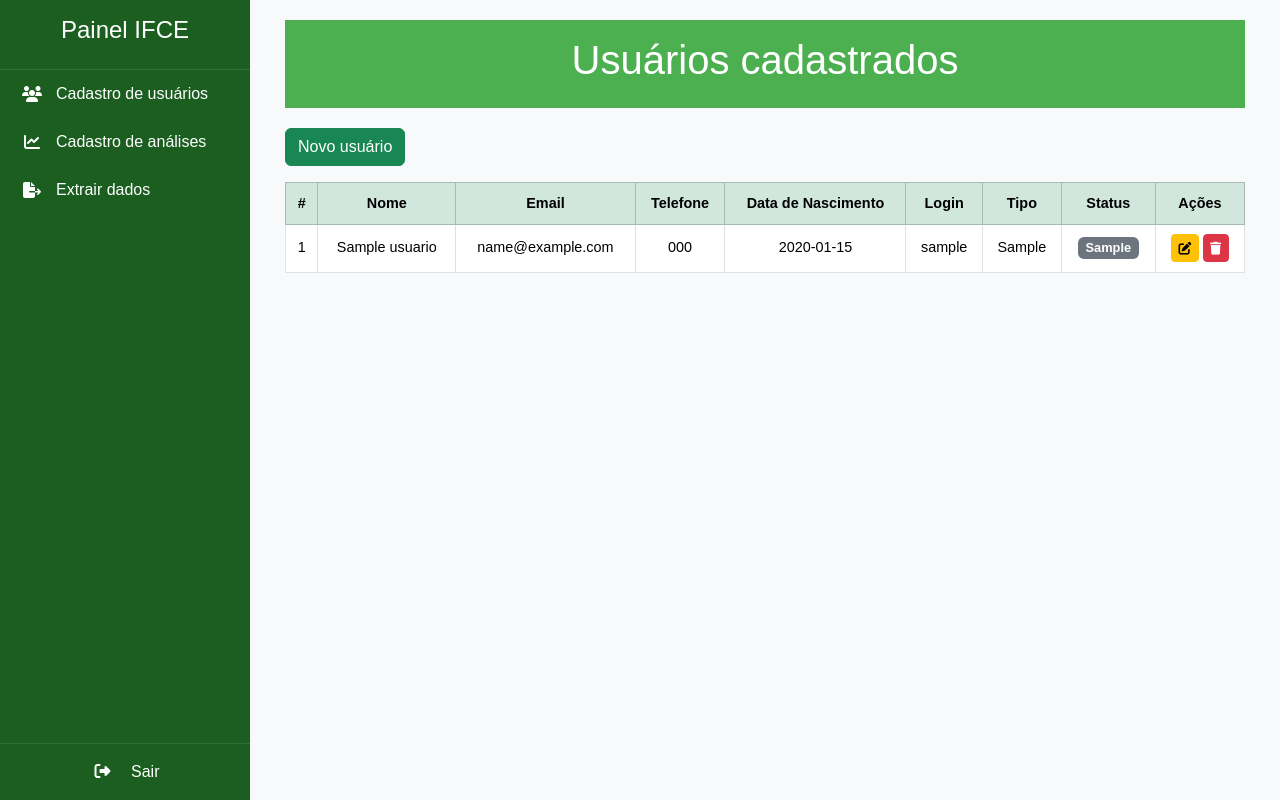
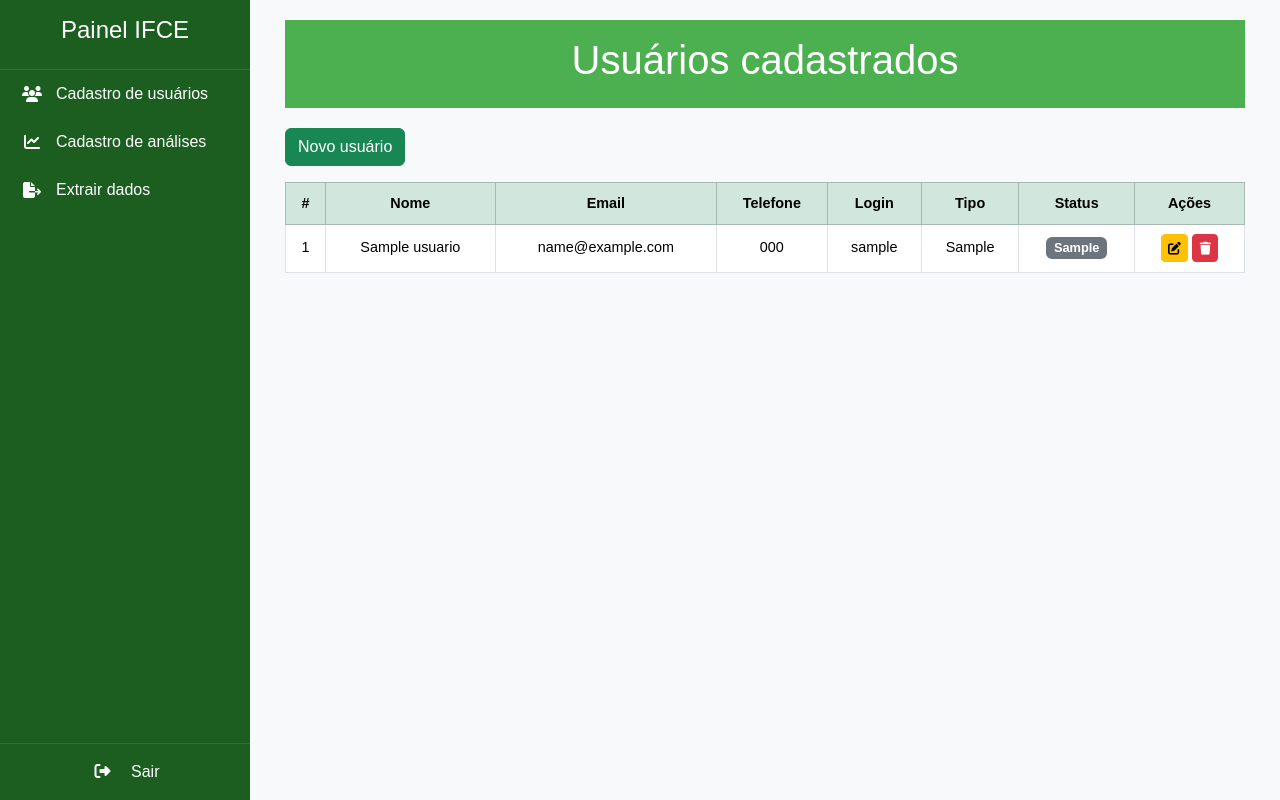
Before and after one commit to antonio-jose-fernandes/Analise_sensorial_2025.2, a Flask app: page /usuario/cadastro/inserir/list in a window 1280 px wide. Run offline with Flask 3, Linux system fonts and the light colour scheme; tables that the repository leaves empty hold one stand-in row (values such as "Sample post").

Commit message:
returada coluna data nascimento

```diff
--- a/templates/usuario/list_usuario.html
+++ b/templates/usuario/list_usuario.html
@@ -38,7 +38,6 @@
                 <th>Nome</th>
                 <th>Email</th>
                 <th class="d-none d-md-table-cell">Telefone</th>
-                <th class="d-none d-md-table-cell">Data de Nascimento</th>
                 <th class="d-none d-md-table-cell">Login</th>
                 <th>Tipo</th>
                 <th>Status</th>
@@ -52,7 +51,6 @@
                 <td>{{ cadastro.nome }}</td>
                 <td>{{ cadastro.email }}</td>
                 <td class="d-none d-md-table-cell">{{ cadastro.telefone | telefone }}</td>
-                <td class="d-none d-md-table-cell">{{ cadastro.data_nascimento }}</td>
                 <td class="d-none d-md-table-cell">{{ cadastro.login }}</td>
                 <td class="text-capitalize">{{ cadastro.tipo }}</td>
                 <td>
```
